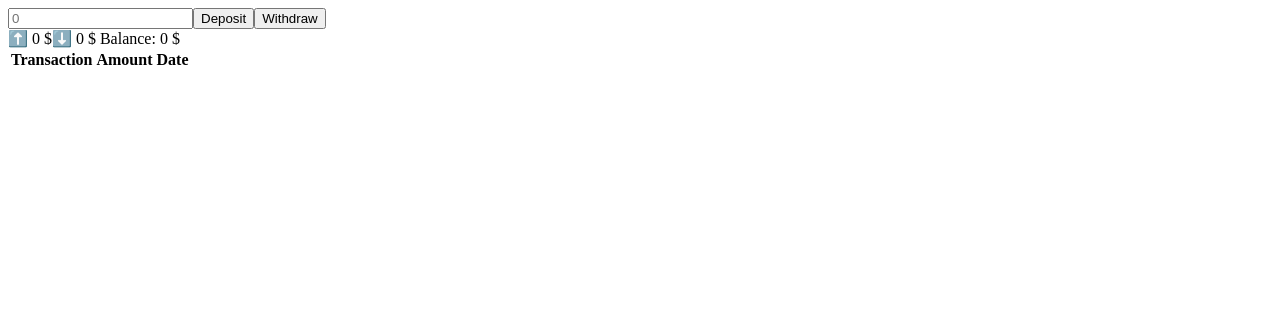
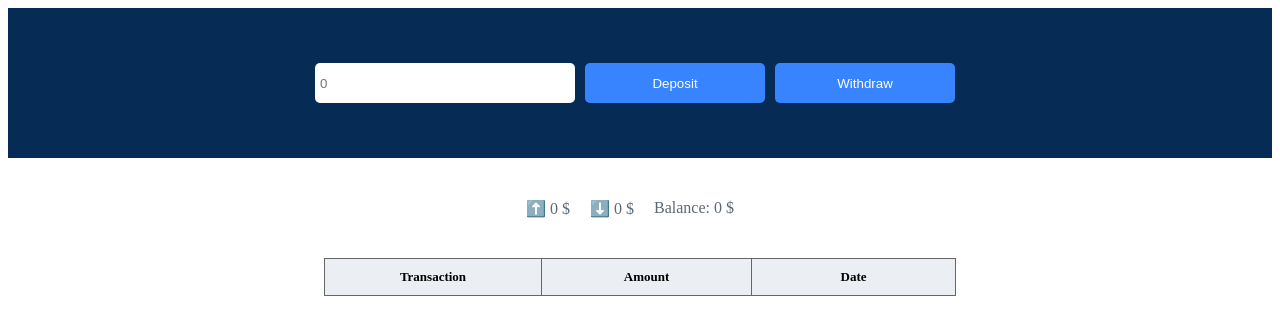
Before and after one commit to BohdanRadchenko/goit-react-hw-02-bank-account, a React (Create React App) app: page / in a window 1280 px wide. Shown: the top 334 px of the page. Built offline with nearby package versions, Linux system fonts and the light colour scheme.

Commit message:
add styles

```diff
--- a/src/components/Balance/Balance.js
+++ b/src/components/Balance/Balance.js
@@ -4,13 +4,13 @@ import styles from './Balance.module.css';
 
 const Balance = ({ balance, summDeposits, summWithdrow }) => (
   <section className={styles.balance}>
-    <span role="img" aria-label="arrow-up">
+    <span className={styles.summHistory} role="img" aria-label="arrow-up">
       ⬆️ {summDeposits} $
     </span>
-    <span role="img" aria-label="arrow-down">
+    <span className={styles.summHistory} role="img" aria-label="arrow-down">
       ⬇️ {summWithdrow} $
     </span>
-    <span> Balance: {balance} $</span>
+    <span className={styles.summHistory}> Balance: {balance} $</span>
   </section>
 );
 
--- a/src/components/Balance/Balance.module.css
+++ b/src/components/Balance/Balance.module.css
@@ -0,0 +1,11 @@
+.balance {
+  height: 100px;
+  display: flex;
+  justify-content: center;
+  align-items: center;
+}
+
+.summHistory {
+  color: #5c6975;
+  margin-right: 20px;
+}
--- a/src/components/Controls/Controls.module.css
+++ b/src/components/Controls/Controls.module.css
@@ -0,0 +1,33 @@
+.controls {
+  height: 150px;
+  display: flex;
+  justify-content: center;
+  align-items: center;
+  background-color: #062c56;
+}
+
+.controls input {
+  width: 260px;
+  height: 40px;
+  padding: 5px;
+  margin-right: 10px;
+  border: none;
+  border-radius: 5px;
+}
+
+.controls input:focus {
+  border: 1px solid gold;
+}
+
+.controls button {
+  width: 180px;
+  height: 40px;
+  text-align: center;
+  padding: 5px 0;
+  margin-right: 10px;
+  background-color: #3884ff;
+  border: none;
+  color: #fff;
+  border-radius: 5px;
+  cursor: pointer;
+}
--- a/src/components/Dashboard/Dashboard.js
+++ b/src/components/Dashboard/Dashboard.js
@@ -7,6 +7,7 @@ import transactionAlert from '../transactionAlert';
 import Controls from '../Controls/Controls';
 import Balance from '../Balance/Balance';
 import TansactionHistory from '../TransactionHistory/TransactionHistory';
+import styles from './Dashboard.module.css';
 
 const stateSum = items => {
   const depositsArr = items.filter(el => el.type === 'Deposits');
@@ -123,7 +124,7 @@ class Dashboard extends Component {
       inputValue,
     } = this.state;
     return (
-      <div>
+      <div className={styles.deshboard}>
         <Controls
           inputValue={inputValue}
           hendleGetValue={this.hendleGetValue}
@@ -131,11 +132,15 @@ class Dashboard extends Component {
           hendleWithdrow={this.hendleWithdrow}
         />
         <Balance
+          className={styles.controls}
           balance={balance}
           summDeposits={deposits}
           summWithdrow={withdrow}
         />
-        <TansactionHistory transactions={transactions} />
+        <TansactionHistory
+          className={styles.transactions}
+          transactions={transactions}
+        />
         <ToastContainer closeButton={false} />
       </div>
     );
--- a/src/components/Dashboard/Dashboard.module.css
+++ b/src/components/Dashboard/Dashboard.module.css
@@ -0,0 +1,14 @@
+html {
+  box-sizing: border-box;
+}
+
+*,
+*::after,
+*::before {
+  box-sizing: inherit;
+}
+
+.dashboards {
+  display: block;
+  margin: 0 auto;
+}
--- a/src/components/TransactionHistory/TransactionHistory.module.css
+++ b/src/components/TransactionHistory/TransactionHistory.module.css
@@ -0,0 +1,21 @@
+.history {
+  text-align: center;
+  display: block;
+  width: 50%;
+  margin: 0 auto;
+  border-collapse: collapse;
+}
+
+.history th {
+  font-size: 20px;
+  padding: 10px 0;
+  width: 290px;
+  font-size: 13px;
+  background-color: #ebeef2;
+  border: 1px solid #666;
+}
+
+.history td {
+  border: 1px solid #666;
+  padding: 10px 0;
+}
```
